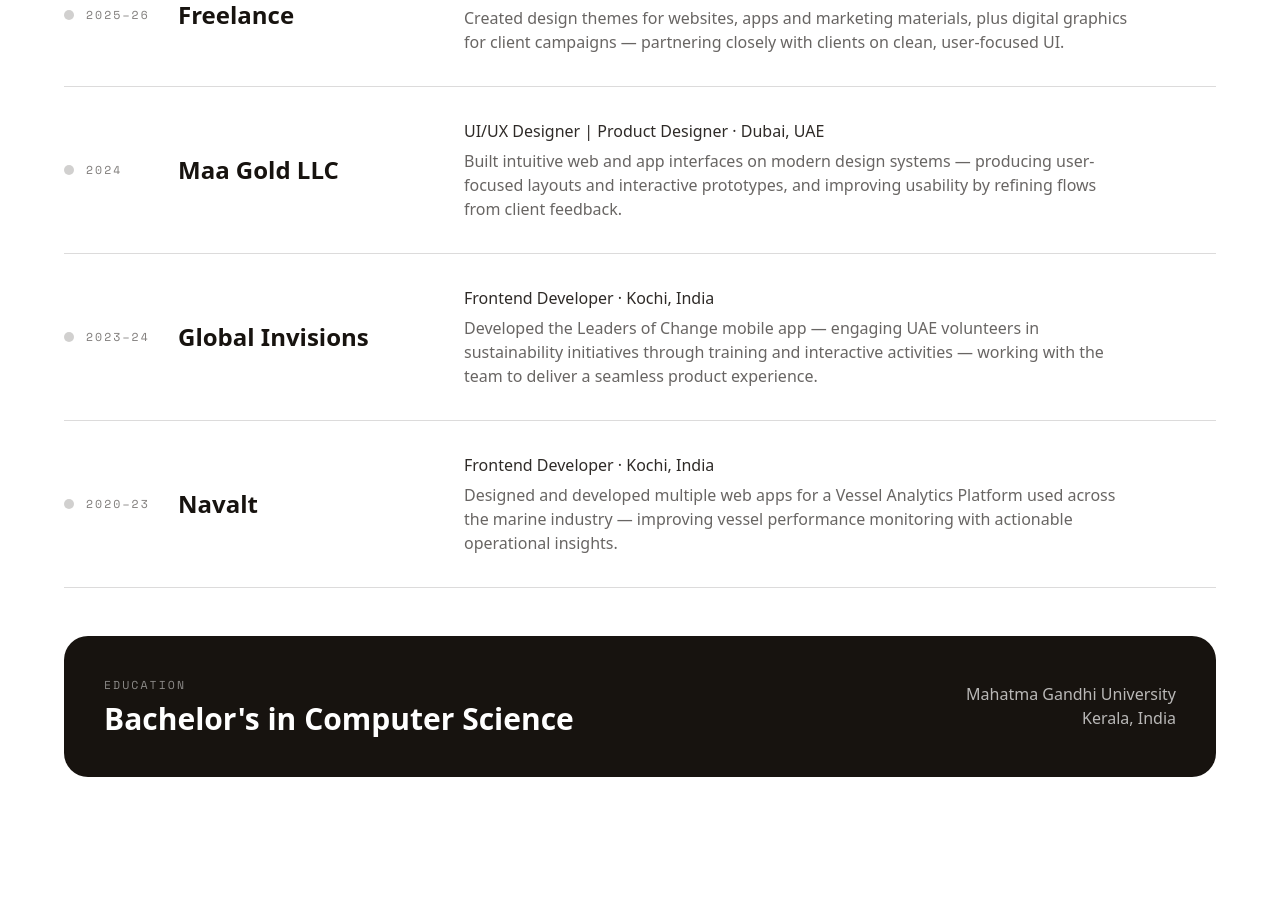
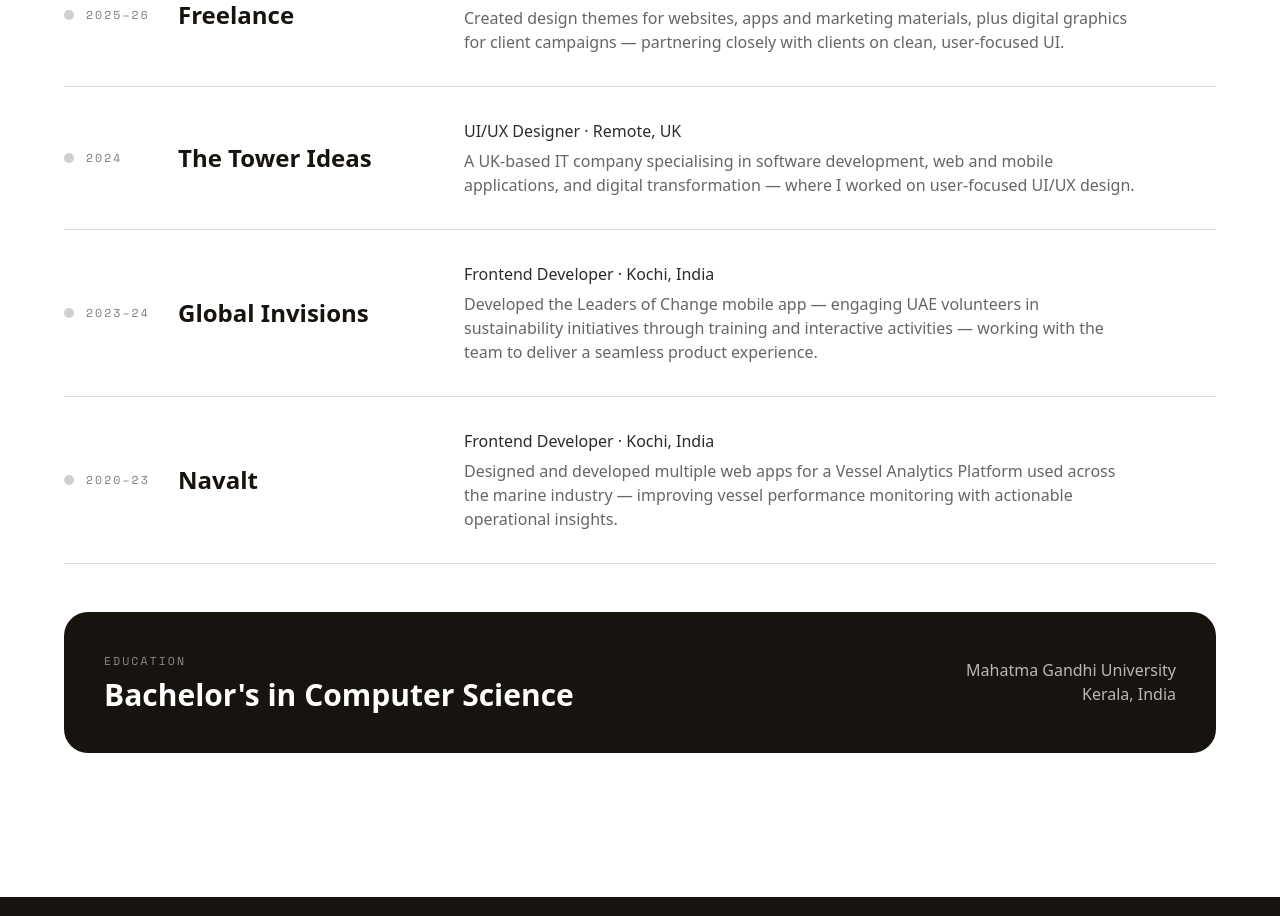
Before and after one commit to Jesna-Dev/portfolio-v2, a Next.js app: page / in a window 1280 px wide. Shown: the part 6589-7505 px from the top of the page. Built offline with nearby package versions, Linux system fonts and the light colour scheme; no server answers.

Commit message:
Updated: Experience

```diff
--- a/components/Experience.tsx
+++ b/components/Experience.tsx
@@ -30,10 +30,10 @@
   },
   {
     year: "2024",
-    company: "Maa Gold LLC",
-    role: "UI/UX Designer | Product Designer · Dubai, UAE",
+    company: "The Tower Ideas",
+    role: "UI/UX Designer · Remote, UK",
     blurb:
-      "Built intuitive web and app interfaces on modern design systems — producing user-focused layouts and interactive prototypes, and improving usability by refining flows from client feedback.",
+      "A UK-based IT company specialising in software development, web and mobile applications, and digital transformation — where I worked on user-focused UI/UX design.",
   },
   {
     year: "2023–24",
```
